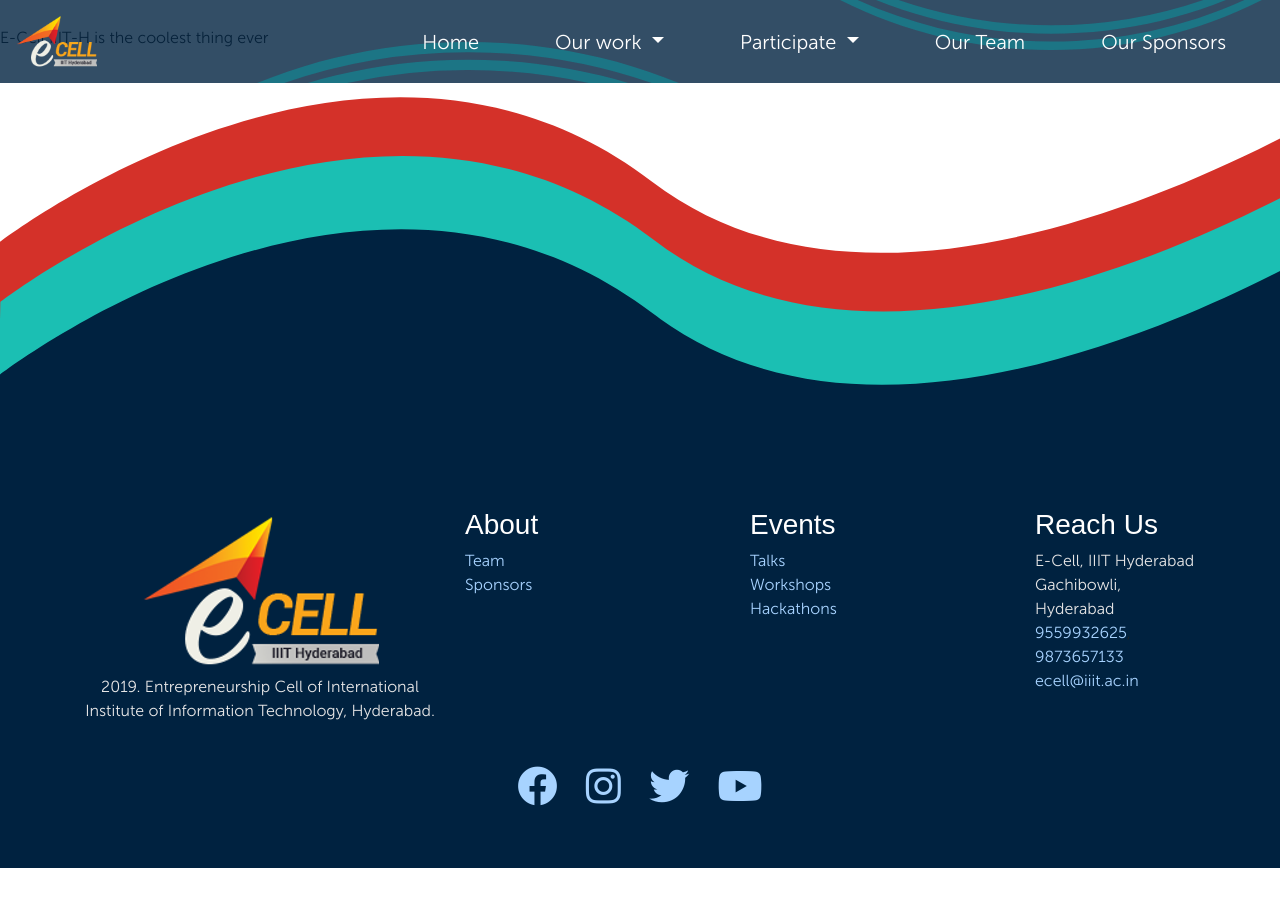
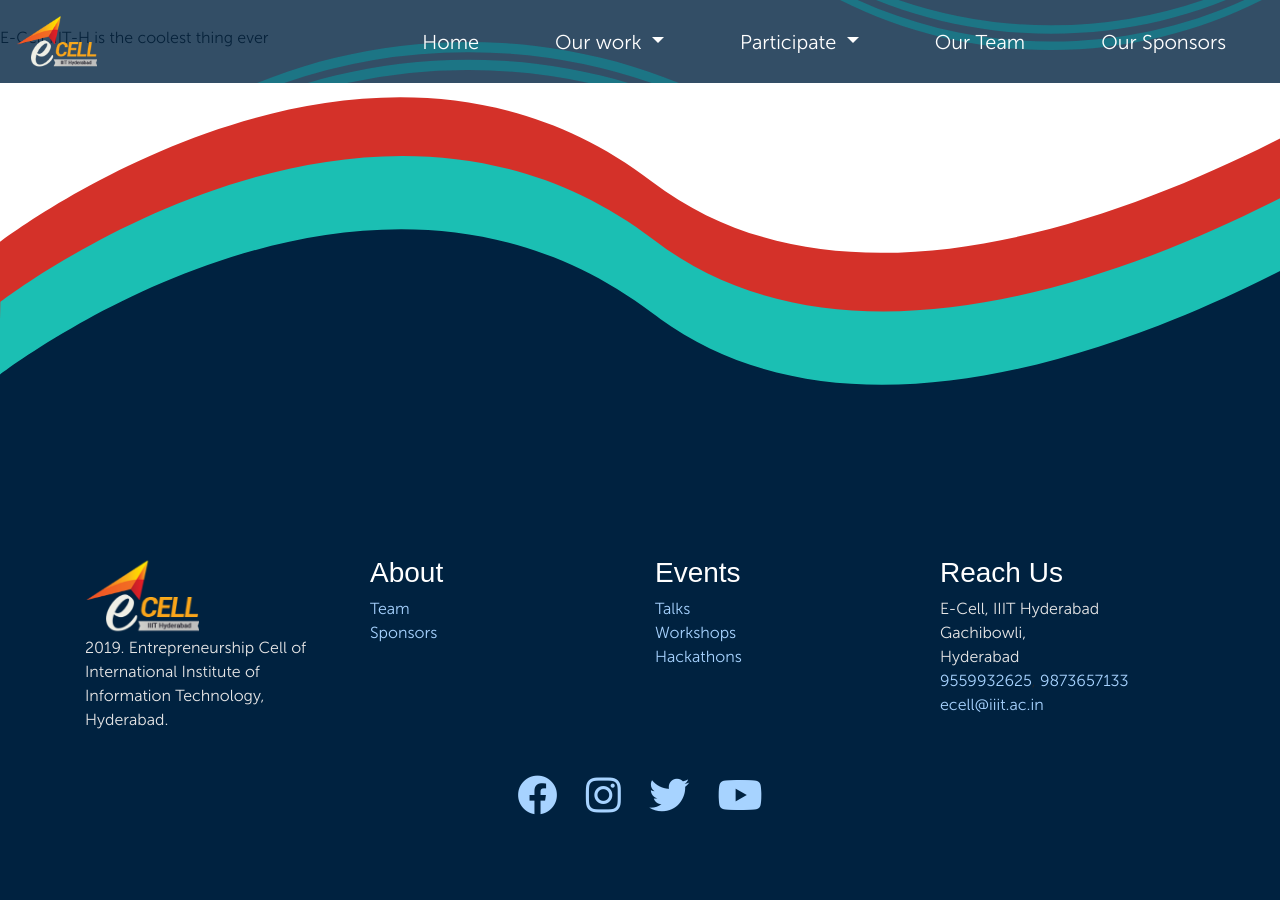
Before and after one commit to IIIT-ECell/website_2019, a Jekyll site: the page built from about.md, in a window 1280 px wide and 900 px high, scrolled down 190 px. Built offline with Jekyll 4.4.1, drawn with Linux system fonts in a browser that asks for light colours; nearby versions of some CDN libraries; some web fonts are replaced; before the commit the page ends 1058 px from its top, so only the background shows below that.

Commit message:
footer done

```diff
--- a/_includes/footer.html
+++ b/_includes/footer.html
@@ -43,14 +43,13 @@
             />
         </svg>
     </div>
-
-    <div class="container-fluid bg-blue push-bottom">
-        <div class="container">
-            <div class="row">
-                <div class="col-12 col-md-4 push-upper text-center">
+    <div class="container-fluid bg-blue push-bottom p-5">
+        <div class="container" id="footer-image">
+            <div class="row text-left">
+                <div class="col-12 col-md-3 push-upper text-left">
                     <img class="img-responsive" src="{{ site.baseurl }}/assets/imgs/ecell-logo.png" alt="E-Cell Logo" />
 
-                   <p class="mx-auto footer-text">
+                    <p class="mx-auto footer-text">
                         2019. Entrepreneurship Cell of International Institute of Information Technology, Hyderabad.
                     </p>
                 </div>
@@ -68,7 +67,7 @@
                     <a class="d-block" href="{{ site.baseurl }}/hackathons">Hackathons</a>
                 </div>
 
-                <div class="col-12 col-md-2 push-upper">
+                <div class="col-12 col-md-3 push-upper">
                     <h3>Reach Us</h3>
                     <span class="footer-text">E-Cell, IIIT Hyderabad</span><br>
                     <span class="footer-text">Gachibowli,</span><br>
--- a/css/footer.css
+++ b/css/footer.css
@@ -86,3 +86,14 @@ footer a:hover {
 .footer-text {
     color: rgb(230, 230, 230);
 }
+
+.img-responsive {
+    max-height: 5rem;
+}
+
+/* #footer-image {
+    background: url('https://researchweb.iiit.ac.in/~abhigyan.ghosh/assets/community.svg');
+    background-position: bottom;
+    background-repeat: no-repeat;
+    background-size: contain;
+} */
```
